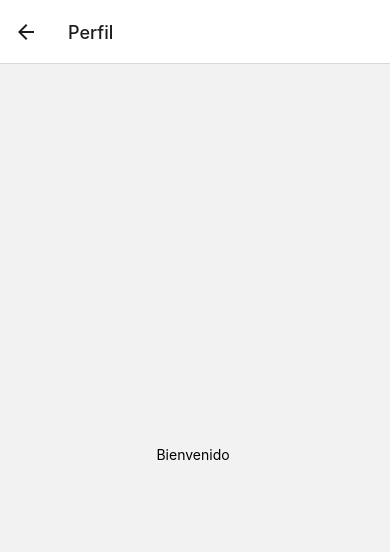
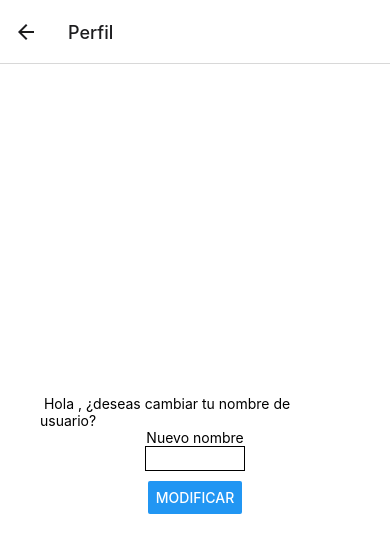
Before and after one commit to rubancar/app_movil_fallas, a React Native app: screen /Profile in a window 390 px wide. Shown: the top 552 px of the page. Built offline with nearby package versions, Linux system fonts and the light colour scheme.

Commit message:
Añadida nueva funcionalidad: Cambio de nombre de usuario

```diff
--- a/App.js
+++ b/App.js
@@ -16,7 +16,8 @@ const Stack = createStackNavigator();
 const App = () => {
 
     return (
-        // Desde el navigation container gestionamos toda la nevegacion de la app
+        // El modo de navegacion elegido para nuestra App es el de Stack Navigation
+        // Desde el navigation container gestionamos toda la navegacion de la app
         <NavigationContainer>
             {/* En el initialRouteName le indicamos cual es la pagina inicial de nuestra App */}
             <Stack.Navigator initialRouteName="Login">
--- a/src/screens/Home.js
+++ b/src/screens/Home.js
@@ -1,7 +1,10 @@
-import React, { useEffect, useState } from 'react';
+import React, { useState, useEffect } from 'react';
 import { Text, View, Button, StyleSheet } from 'react-native';
 import AsyncStorage from '@react-native-async-storage/async-storage';
+import { TextInput } from 'react-native-gesture-handler';
+import ReactDOM from 'react-dom';
 
+// Para permitir la navegacion las paginas deben recibir el objeto navigation
 const Home = ({ navigation }) => {
 
     // Para anyadir variables que deban ser actualizadas por la App durante su ejecucion utilizaremos useState
@@ -9,13 +12,12 @@ const Home = ({ navigation }) => {
     // Ademas en useState podemos definir un valor por defecto como argumento
     const [username, setUsername] = useState('');
 
+
     const readUsername = async () => {
         try {
-            // AsyncStorage implementa una persistencia de datos local que siempre es del tipo clave-valor
-            // Aqui vamos a recoger la informacion guardada en el item username
             const value = await AsyncStorage.getItem('username');
+            console.log("Usuario leido Home: "+value);
             if (value !== null) {
-                console.log(value);
                 setUsername(value);
             }
         } catch (error) {
@@ -24,21 +26,29 @@ const Home = ({ navigation }) => {
     };
 
     // Para que el useState se pueda utilizar necesitamos el useEffect que se encargara de actualizar el componente
-    // Si dejeamos el ultimo parametro vacio ([]) indicamos que esta funcion se ejecuta al iniciar el Componente
+    // Si dejeamos el ultimo parametro vacio ([]) indicamos que esta funcion se ejecuta la 1a vez que se renderiza el componente
     useEffect(() => {
+        console.log("Refresco");
         readUsername();
     }, []);
+
+    // Si quisiesemos que se redibujara despues de cada renderizado hariamos:
+    /*useEffect(() => {
+        console.log('I run on every render');
+      });*/
+
+
 
     return (
         <View style={{ flex: 1, alignItems: 'center', justifyContent: 'center' }}>
             <Text>Bienvenido {username}</Text>
             <Button
                 title="Ver mapa"
-                onPress={() => navigation.navigate('ScreenMap', { myData1: 1, myMessage: 'ruben' })}
+                onPress={() => navigation.navigate('ScreenMap')}
             />
             <Button
                 title="Ver listado"
-                onPress={() => navigation.navigate('ScreenList', { myData1: 1, myMessage: 'ruben' })}
+                onPress={() => navigation.navigate('ScreenList')}
             />
         </View>
     );
--- a/src/screens/Login.js
+++ b/src/screens/Login.js
@@ -40,17 +40,21 @@ const Login = ({ navigation, route }) => {
           />
         </View>
 
+        {/*
         <View style={styles.view_input}>
           <Text style={styles.label_input}>Contraseña</Text>
           <TextInput style={styles.input} />
-        </View>
+        </View>*/}
 
         <Button
           title="Entrar"
+
+          // Para cambiar de screen => Home - Opcion 1. Con esta opcion se fuerza el renderizado
+          /*
           onPress={() => {
             // Cuando se pulse el boton Entrar guardaremos el valor de myText
             saveText(myText);
-            // cambiar de screen => Home
+
             navigation.dispatch({
               ...StackActions.replace('Home', {
                 user: 'ruben',
@@ -58,7 +62,11 @@ const Login = ({ navigation, route }) => {
               source: route.key,
               target: navigation.getState().key,
             })
-          }}
+          }}*/
+
+          // Para cambiar de screen => Home - =Opcion 2. El navigate tambien permite un segundo parametro para enviar informacion del tipo clave-valor (myData1: 1, myMessage: msg)
+          // Cuando se pulse el boton Entrar guardaremos el valor de myText
+          onPress={() =>{saveText(myText); navigation.navigate('Home')}}
         />
       </View>
 
--- a/src/screens/Profile.js
+++ b/src/screens/Profile.js
@@ -1,14 +1,27 @@
 import React, { useState, useEffect } from 'react';
-import { Text, View } from 'react-native';
+import { StackActions } from '@react-navigation/native';
+import { TextInput, StyleSheet, Text, View, Button, } from 'react-native';
 import AsyncStorage from '@react-native-async-storage/async-storage';
 
-const Profile = ({ route }) => {
+const Profile = ({ navigation, route }) => {
 
     const [username, setUsername] = useState('');
+
+    const saveText = async (usuario) => {
+        try {
+          // AsyncStorage implementa una persistencia de datos local que siempre es del tipo clave-valor
+          // Aqui estamos guardando en la clave username y valor de usuario
+          await AsyncStorage.setItem('username', usuario);
+          console.log("Guardamos nuevo nombre"+usuario);
+        } catch (error) {
+          console.log(error);;
+        }
+      };
 
     const readUsername = async () => {
         try {
             const value = await AsyncStorage.getItem('username');
+            console.log("Usuario leido Profile: "+value);
             if (value !== null) {
                 setUsername(value);
             }
@@ -23,10 +36,56 @@ const Profile = ({ route }) => {
     }, []);
 
     return (
-        <View style={{
-            flex: 1, alignItems: 'center', justifyContent: 'center' }}>
-                <Text> Bienvenido {username} </Text>
-        </View >);
-}
+        <View style={styles.container}>
+            <View style={{
+                flex: 1, alignItems: 'center', justifyContent: 'center'
+            }}>
+                <Text> Hola {username}, ¿deseas cambiar tu nombre de usuario? </Text>
+                <Text>Nuevo nombre</Text>
+                <TextInput
+                    style={styles.input}
+                    onChangeText={text => setUsername(text)}
+                    value={username}
+                />
+                <Button
+                    title="Modificar"
+                    // Para cambiar de screen => Home - =Opcion 2. El navigate tambien permite un segundo parametro para enviar informacion del tipo clave-valor (myData1: 1, myMessage: msg)
+                    // Cuando se pulse el boton Entrar guardaremos el valor de myText
+                    //onPress={() => { saveText(username); navigation.navigate('Home') }}
+
+                    onPress={() => {
+                        // Cuando se pulse el boton Modificarar guardaremos le nuevo nombre del usuario
+                        saveText(username);
+                        navigation.dispatch({
+                          ...StackActions.replace('Home'),
+                          source: route.key,
+                          target: navigation.getState().key,
+                        })
+                      }}
+                />
+            </View >
+        </View>
+    );
+};
+
+
+// Aqui definimos todos los estilos que seran invocados desde la vista
+const styles = StyleSheet.create({
+    container: {
+        flex: 1,
+        flexDirection: "column",
+        justifyContent: 'center',
+        padding: 40,
+        backgroundColor: '#ffffff',
+    },
+    input: {
+        height: 25,
+        marginBottom: 10,
+        borderWidth: 1,
+        width: 100,
+        backgroundColor: 'white',
+        borderColor: 'black',
+    },
+});
 
 export default Profile;
--- a/src/screens/ScreenList.js
+++ b/src/screens/ScreenList.js
@@ -2,6 +2,7 @@ import React from 'react';
 import { Text, View, Button, StyleSheet } from 'react-native';
 import { StackActions } from '@react-navigation/native';
 
+// Para recoger las variables enviadas mediante el navigation.navigate debemos recoger el objeto route ({route.params.myVariable})
 const ScreenList = ({ navigation, route }) => {
     return (
         <View style={{ flex: 1, alignItems: 'center', justifyContent: 'center' }}>
--- a/src/screens/ScreenMap.js
+++ b/src/screens/ScreenMap.js
@@ -2,6 +2,7 @@ import React from 'react';
 import { Text, View, Button, StyleSheet } from 'react-native';
 import { StackActions } from '@react-navigation/native';
 
+// Para recoger las variables enviadas mediante el navigation.navigate debemos recoger el objeto route ({route.params.myVariable})
 const ScreenMap = ({ navigation, route }) => {
     return (
         <View style={{ flex: 1, alignItems: 'center', justifyContent: 'center' }}>
```
